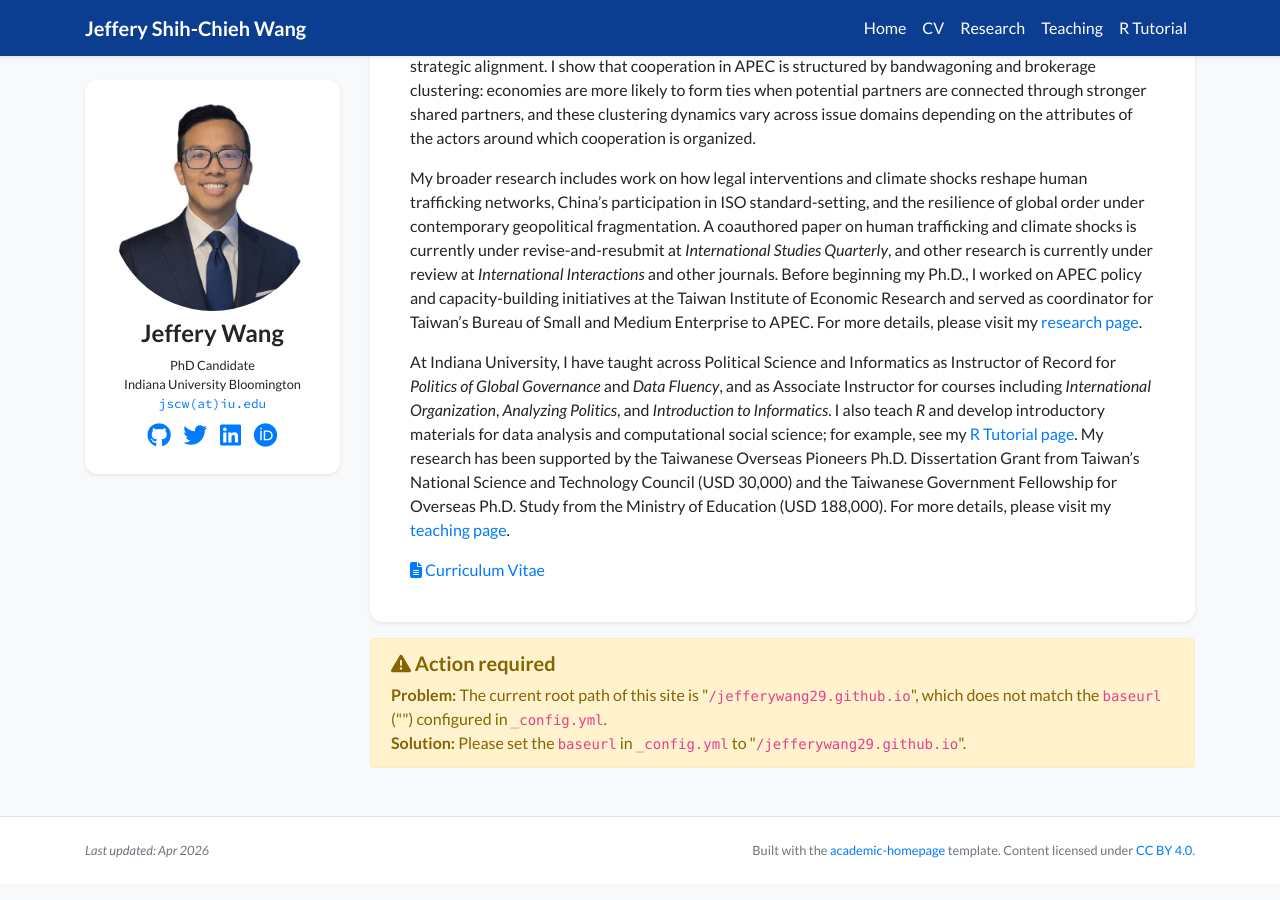
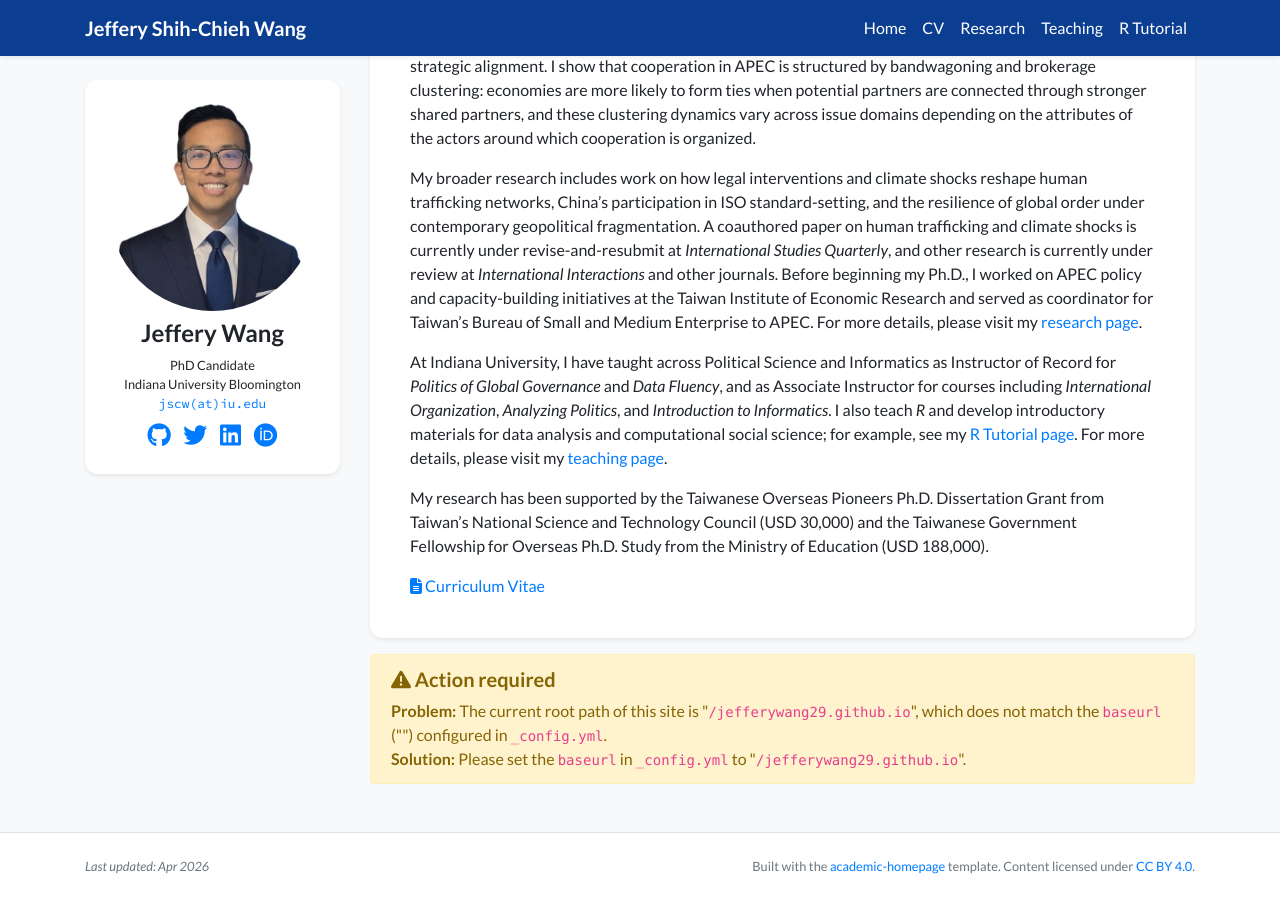
Before and after one commit to jefferywang29/jefferywang29.github.io, a Jekyll site: the page built from index.html, in a window 1280 px wide and 900 px high, scrolled down 516 px. Built offline with Jekyll 4.4.1, drawn with Linux system fonts in a browser that asks for light colours; nearby versions of some CDN libraries; a style sheet for code colours, icons or effects is not loaded.

```diff
--- a/_data/profile.yml
+++ b/_data/profile.yml
@@ -34,7 +34,11 @@ short_bio: >-
   </p>
 
   <p>
-    At Indiana University, I have taught across Political Science and Informatics as Instructor of Record for <em>Politics of Global Governance</em> and <em>Data Fluency</em>, and as Associate Instructor for courses including <em>International Organization</em>, <em>Analyzing Politics</em>, and <em>Introduction to Informatics</em>. I also teach <em>R</em> and develop introductory materials for data analysis and computational social science; for example, see my <a href="https://jeffery-wang.com/r-basics/" target="_blank">R Tutorial page</a>. My research has been supported by the Taiwanese Overseas Pioneers Ph.D. Dissertation Grant from Taiwan’s National Science and Technology Council (USD 30,000) and the Taiwanese Government Fellowship for Overseas Ph.D. Study from the Ministry of Education (USD 188,000). For more details, please visit my <a href="/teaching/" target="_blank">teaching page</a>.
+    At Indiana University, I have taught across Political Science and Informatics as Instructor of Record for <em>Politics of Global Governance</em> and <em>Data Fluency</em>, and as Associate Instructor for courses including <em>International Organization</em>, <em>Analyzing Politics</em>, and <em>Introduction to Informatics</em>. I also teach <em>R</em> and develop introductory materials for data analysis and computational social science; for example, see my <a href="https://jeffery-wang.com/r-basics/" target="_blank">R Tutorial page</a>. For more details, please visit my <a href="/teaching/" target="_blank">teaching page</a>.
+  <p>
+
+  <p>
+  My research has been supported by the Taiwanese Overseas Pioneers Ph.D. Dissertation Grant from Taiwan’s National Science and Technology Council (USD 30,000) and the Taiwanese Government Fellowship for Overseas Ph.D. Study from the Ministry of Education (USD 188,000).
   </p>
 
 portrait_url: /assets/images/photos/portrait.jpg
```
